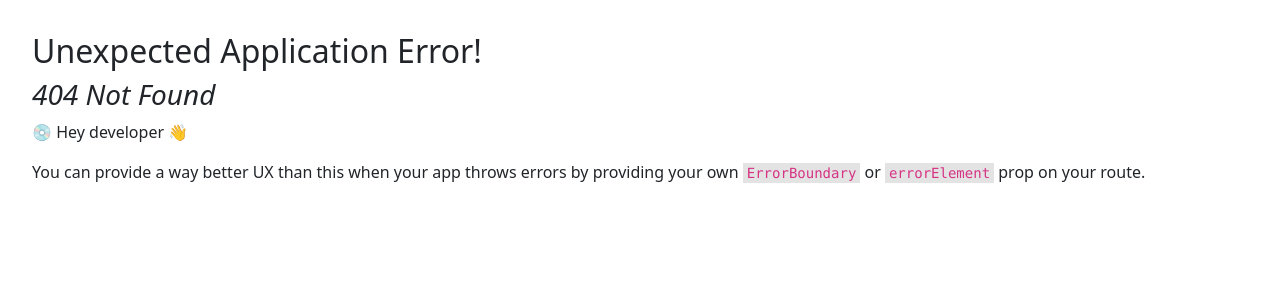
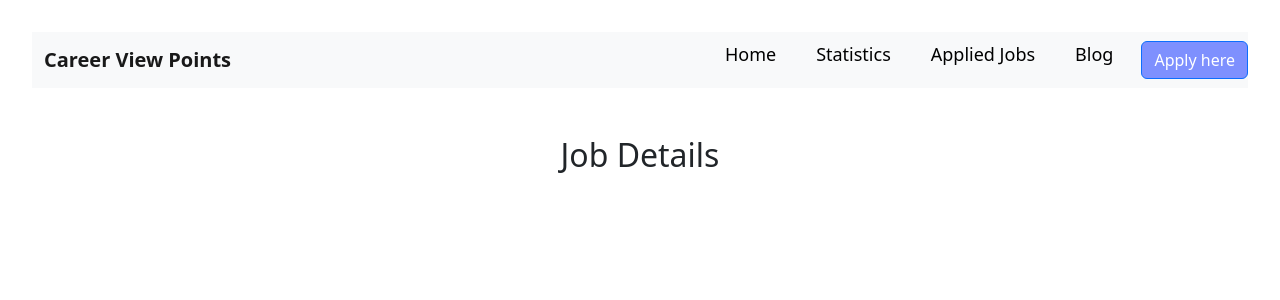
Before and after one commit to Galib24/career-hub, a React (Vite) app: page /viewDetails in a window 1280 px wide. Before the commit this address had no page. Shown: the top 300 px of the page. Built offline with nearby package versions, Linux system fonts and the light colour scheme.

Commit message:
view details page created

```diff
--- a/src/Components/Home/Home.jsx
+++ b/src/Components/Home/Home.jsx
@@ -6,6 +6,7 @@ import SingleFeature from '../SingleFeature/SingleFeature';
 const Home = () => {
     const JobCatagories = useLoaderData();
     // console.log(JobCatagories);
+
 
     const [features, setFeatures] = useState([])
     useEffect(() => {
@@ -39,7 +40,7 @@ const Home = () => {
                 <section className='text-center mt-5'>
                     <h2>Job Category List</h2>
                     <p>Explore thousands of job opportunities with all the information you need. Its your future</p>
-                    <div className='row row-cols-auto sm:g-2 mt-3 '>
+                    <div className='row row-cols-auto g-4 mt-3 '>
                         {
                             JobCatagories.map(JobCategory => <SingleCategory
                                 key={JobCategory.id}
@@ -56,7 +57,7 @@ const Home = () => {
                 </section>
                 {/* third section */}
                 <section>
-                    <div className=' row row-cols-2 mt-3'>
+                    <div className=' row row-cols-md-2 mt-3 ms-5 g-3'>
                         {
                             features.map(feature => <SingleFeature
                                 key={feature.id}
--- a/src/Components/SingleFeature/SingleFeature.jsx
+++ b/src/Components/SingleFeature/SingleFeature.jsx
@@ -3,8 +3,10 @@ import { Button, Card } from 'react-bootstrap';
 import Col from 'react-bootstrap/Col';
 import Row from 'react-bootstrap/Row';
 import { BeakerIcon } from '@heroicons/react/24/solid'
+import { useNavigate } from 'react-router-dom';
 const SingleFeature = ({ feature }) => {
-    console.log(feature);
+    // console.log(feature);
+    const navigate = useNavigate()
     const { id, image, workPlace, time, jobTitle, location, salary } = feature;
     return (
         <div>
@@ -40,7 +42,7 @@ const SingleFeature = ({ feature }) => {
                                     <Card.Text>{salary}
                                     </Card.Text>
                                 </div>
-                                <Button style={{ backgroundColor: '#7E90FE',marginTop: '20px' }}>View Details</Button>
+                                <Button onClick={()=>navigate('viewDetails')} style={{ backgroundColor: '#7E90FE',marginTop: '20px' }}>View Details</Button>
                             </Card.Body>
                         </Card>
                     </Col>
--- /dev/null
+++ b/src/Components/View Dtalis/ViewDetails.jsx
@@ -0,0 +1,13 @@
+import React from 'react';
+
+const ViewDetails = () => {
+    return (
+        <div>
+            <div className='text-center mt-5'>
+            <h2>Job Details</h2>
+            </div>
+        </div>
+    );
+};
+
+export default ViewDetails;
--- a/src/main.jsx
+++ b/src/main.jsx
@@ -11,6 +11,7 @@ import Home from './Components/Home/Home';
 import Statistics from './Components/Statistics/Statistics';
 import AppliedJobs from './Components/Applied Jobs/AppliedJobs';
 import Blog from './Components/Blog/Blog';
+import ViewDetails from './Components/View Dtalis/ViewDetails';
 
 const router = createBrowserRouter([
   {
@@ -34,6 +35,10 @@ const router = createBrowserRouter([
         path: 'blog',
         element: <Blog></Blog>
       },
+      {
+        path: 'viewDetails',
+        element: <ViewDetails></ViewDetails>
+      },
     ]
   }
 ])
```
